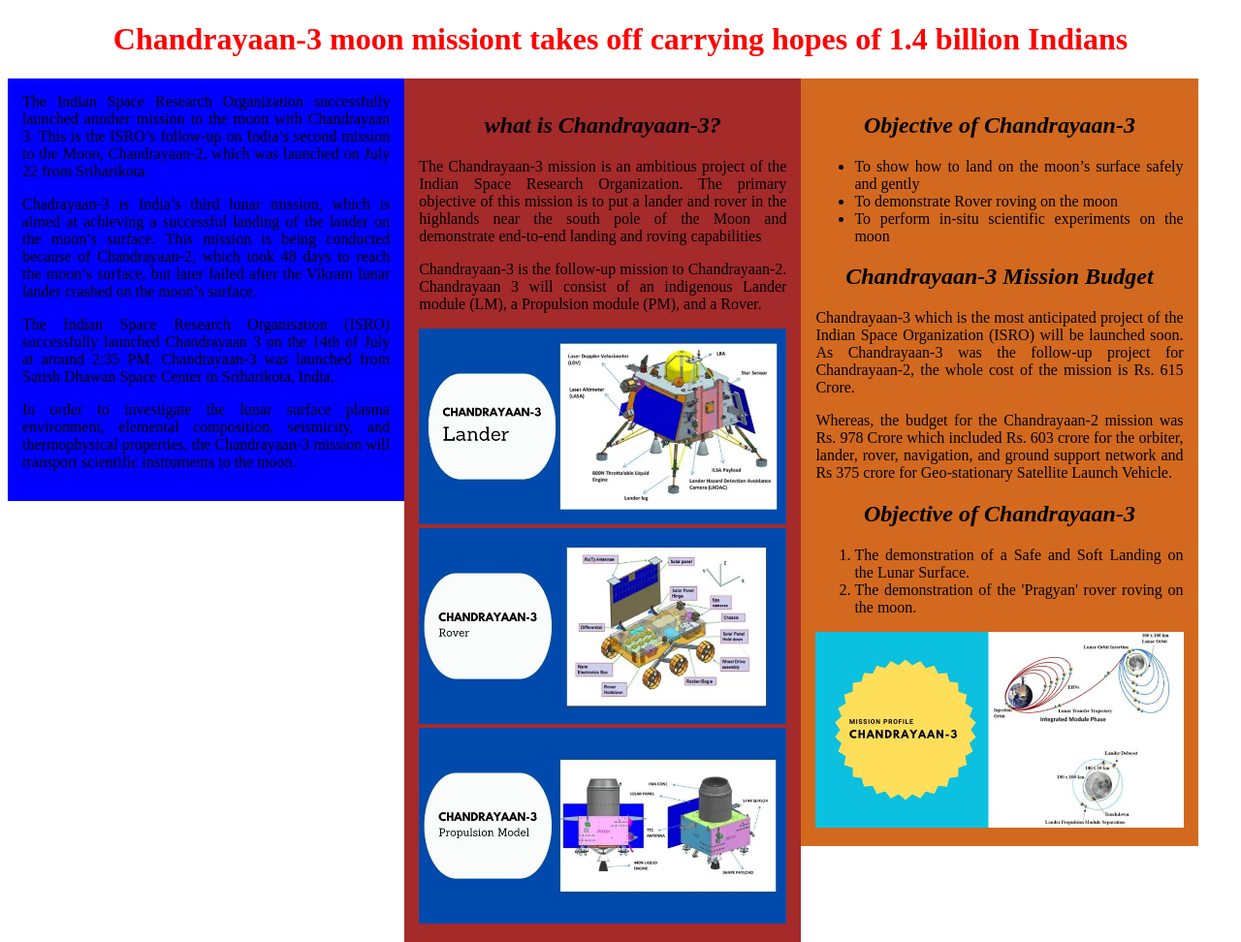
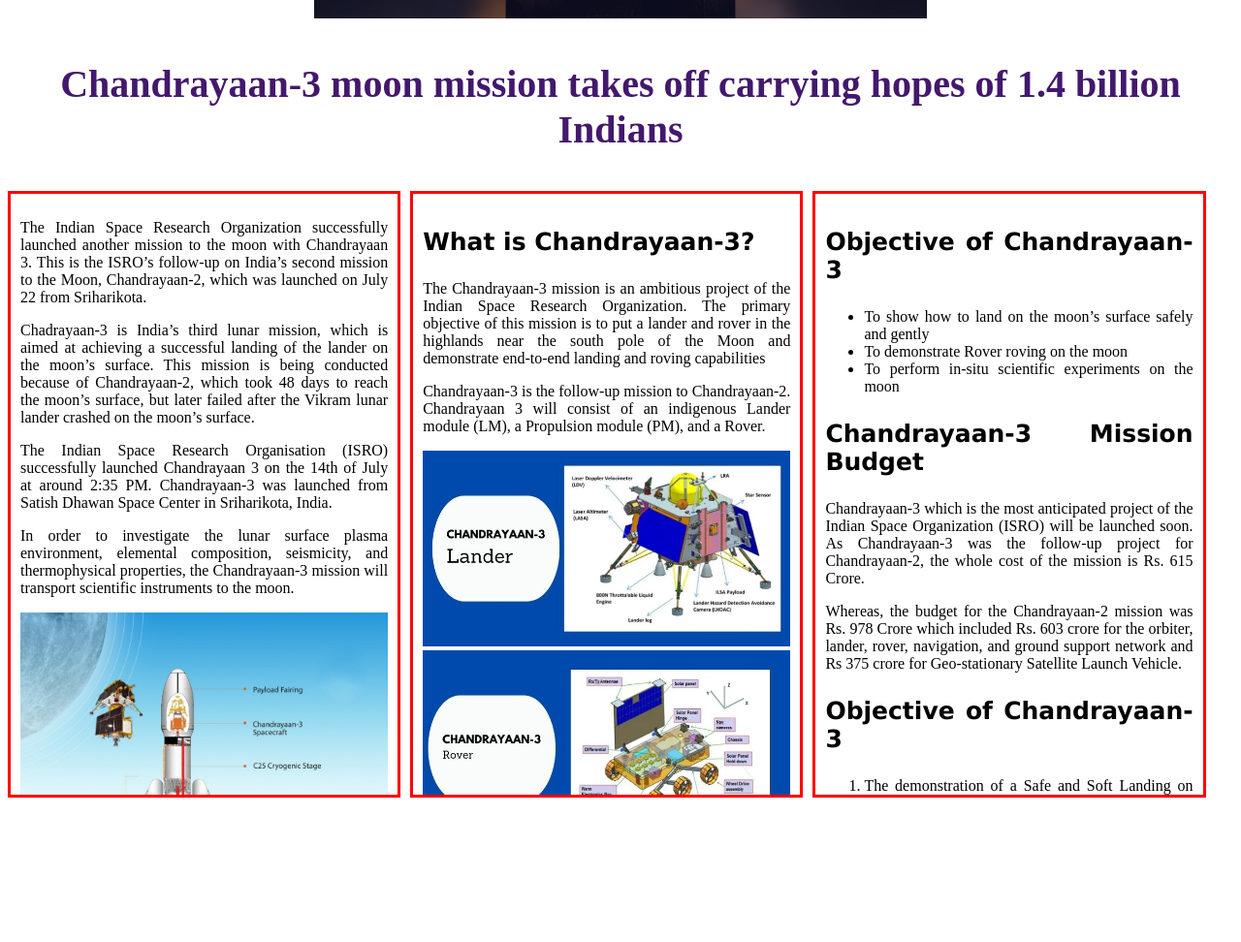
Before and after one commit to lavanyavc/Webdesign, a plain HTML site: page 2023-08-28/chandrayaan_3.html in a window 1280 px wide. Shown: the part 583-1555 px from the top of the page at 97% size. After the commit the page ends 1406 px from the top, so only its background shows below. Drawn offline with Linux system fonts and the light colour scheme.

Commit message:
Updated css

```diff
--- a/2023-08-28/chandrayaan_3.html
+++ b/2023-08-28/chandrayaan_3.html
@@ -3,51 +3,82 @@
     <head>
         <title>Chandrayaan 3</title>
         <style>
-            h1 {
+          .heading {
+                font-family: 'Times New Roman', Times, serif;
+                font-size:80px;
+                font-weight: bold;
                 color:RED;
                 text-align:center;
             }
-            h2 {
+            .heading1 {
+                font-family: 'Times New Roman', Times, serif;
+                font-size:40px;
+                font-weight: bold;
+                color:rgb(67, 24, 109);
                 text-align:center;
             }
             .box1 {
-                background-color: blue;
+                border-style:solid;
+                border-color:red;
                 float: left;
-                padding:15px;
+                padding:10px 10px 10px 10px;
                 width:30%;
                 text-align:justify;
+                height: 600px;
+                overflow: scroll;
+            }
+            .spacer{
+                margin:5px;
+                float:left;
             }
             .box2 {
-                background-color: brown;
+                border-style:solid;
+                border-color:red;
                 float: left;
-                padding:15px;
+                padding:10px 10px 10px 10px;
                 width:30%;
                 text-align:justify;
+                height: 600px;
+                overflow: scroll;
             }
             .box3 {
-                background-color: chocolate;
+                border-style:solid;
+                border-color:red;
                 float: left;
-                padding:15px;
+                padding:10px 10px 10px 10px;
                 width:30%;
                 text-align:justify;
+                height: 600px;
+                overflow: scroll;
             }
-
-
+            .subheading{
+                font-family: 'Lucida Sans', sans-serif;
+                font-size:25px;
+                font-weight: bold;
+            }
+            .worldImg{
+                width:75px;
+                position:relative;
+                top:10px;
+            }
         </style>
     </head>
     <body>
-        <h1>WORLD NEWS</h1>
+        <div class="heading">
+            <span>W<img src="./images/World.jpg" class="worldImg">RLD  NEWS</span>
+        </div>
             <center>
                 <img src="./images/Chandrayaan-3.jpeg" width="50%" height="500px">
             </center>
+            <p class="heading1">Chandrayaan-3 moon mission takes off carrying hopes of 1.4 billion Indians</p>
+            <div class="box1">
                         <p>
-            <h1>Chandrayaan-3 moon missiont takes off carrying hopes of 1.4 billion Indians</h1>
-        </p>
-            <div class="box1">The Indian Space Research Organization
+                            The Indian Space Research Organization
                             successfully launched another mission to
                             the moon with Chandrayaan 3. This is the
                             ISRO’s follow-up on India’s second mission to the Moon, Chandrayaan-2, which
                             was launched on July 22 from Sriharikota.
+                        </p>
                         <p>
                             Chadrayaan-3 is India’s third lunar mission, which is aimed at achieving a successful landing of the lander on the moon’s
                             surface. This mission is being conducted
@@ -66,9 +97,11 @@
                             will transport scientific instruments to the
                             moon.
                         </p>
+                        <img src="./images/chandrayaan-3-launch.jpg" width="100%">
             </div>
+            <div class="spacer"><p></p></div>
             <div class="box2">
-                <h2><i>what is Chandrayaan-3?</i></h2>
+                <p class="subheading">What is Chandrayaan-3?</p>
                 <p>
                     The Chandrayaan-3 mission is an ambitious project of the Indian Space Research
                     Organization. The primary objective of
@@ -89,14 +122,15 @@
                     <img src="./images/chandrayaan-3-mission-propulsion-model.jpg" width="100%">
                 </div>
             </div>
+            <div class="spacer"><p></p></div>
             <div class="box3">
-                <h2><i>Objective of Chandrayaan-3</i></h2>
+                <p class="subheading">Objective of Chandrayaan-3</p>
                 <ul>
                     <li>To show how to land on the moon’s surface safely and gently</li>
                     <li>To demonstrate Rover roving on the moon</li>
                     <li>To perform in-situ scientific experiments on the moon</li>
                 </ul>
-                <h2><i>Chandrayaan-3 Mission Budget</i></h2>
+                <p class="subheading">Chandrayaan-3 Mission Budget</p>
                     <p>
                         Chandrayaan-3 which is the most anticipated project of the Indian Space Organization (ISRO) will be launched soon. As
                         Chandrayaan-3 was the follow-up project
@@ -110,7 +144,7 @@
                         navigation, and ground support network
                         and Rs 375 crore for Geo-stationary Satellite Launch Vehicle.
                     </p>
-                    <h2><i>Objective of Chandrayaan-3</i></h2>
+                    <p class="subheading">Objective of Chandrayaan-3</p>
                     <ol>
                         <li> The demonstration of a Safe and Soft Landing on the Lunar Surface.</li>
                         <li> The demonstration of the 'Pragyan' rover roving on the moon.</li>
```
Also changed, not shown: 2023-08-28/images/World.jpg (added), 2023-08-28/images/chandrayaan-3-launch.jpg (added). Lines whose indentation alone changed are shown as unchanged.
